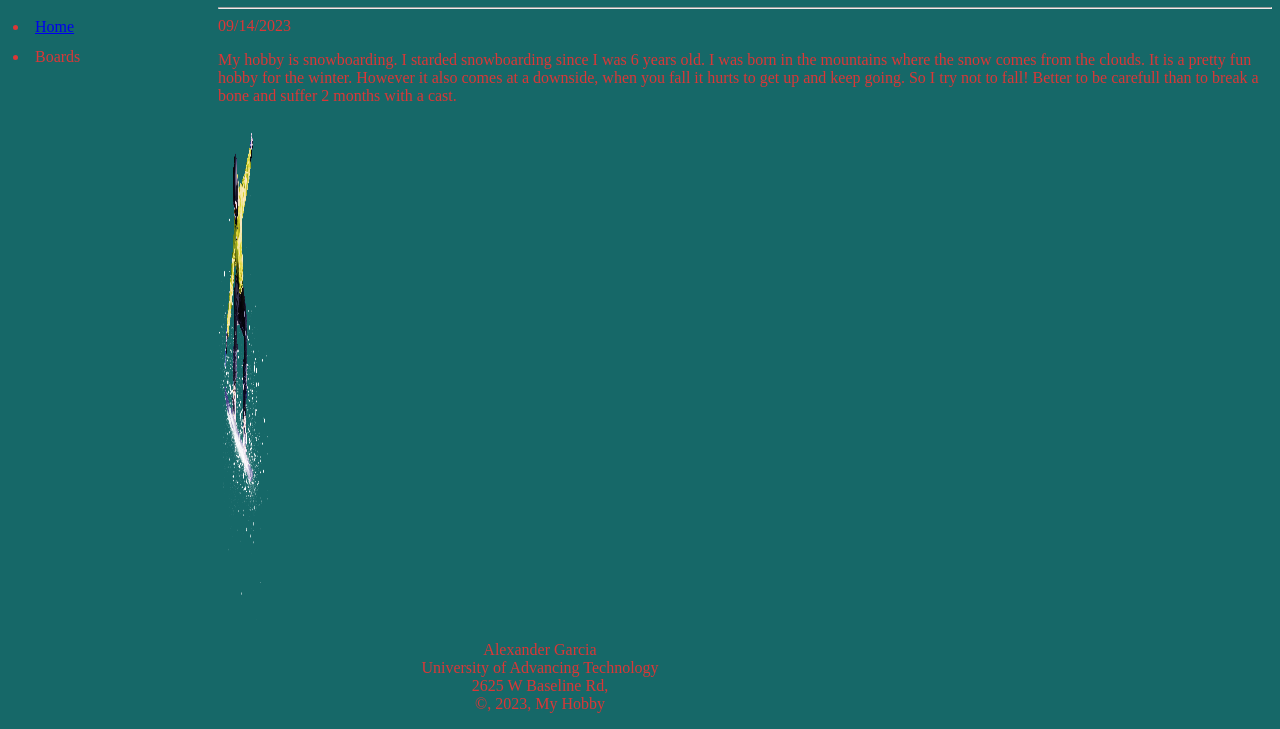
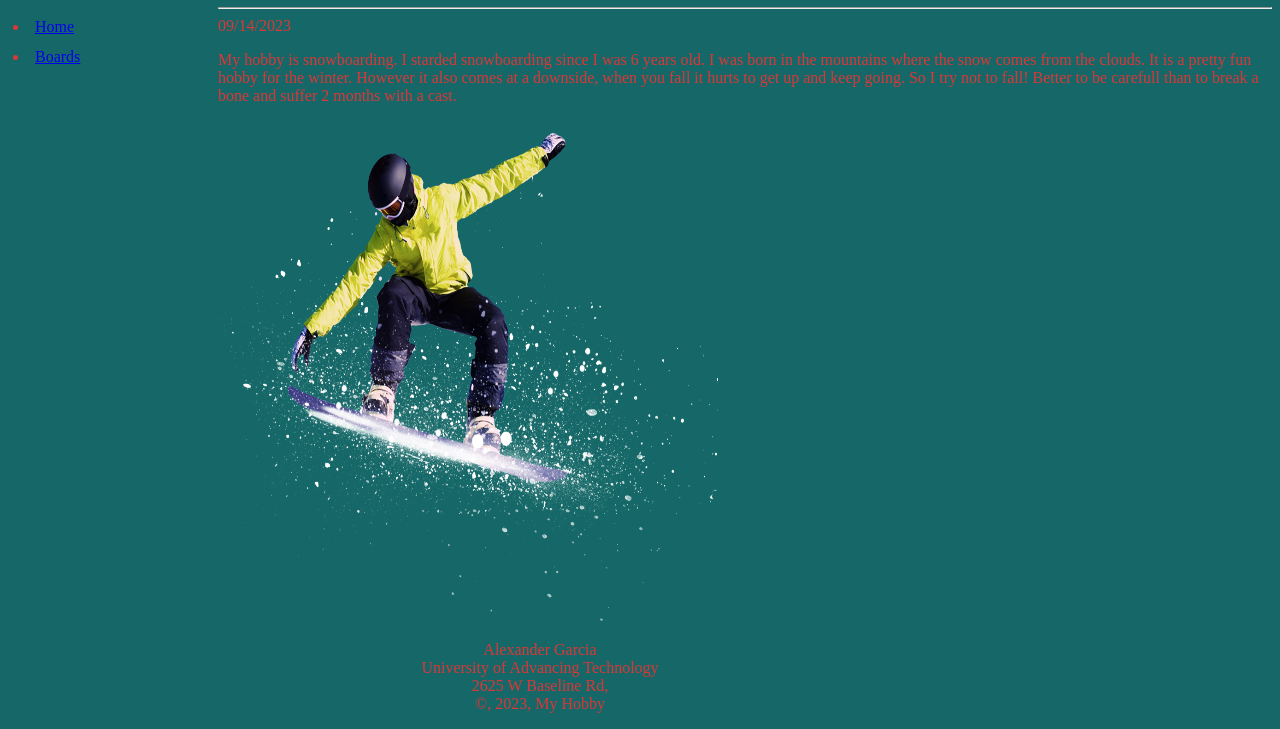
Before and after one commit to AlexanderG40/boards, a plain HTML site: page index.html in a window 1280 px wide. Shown: the part 73-802 px from the top of the page. Drawn offline with Linux system fonts and the light colour scheme.

Commit message:
Update index.html to fix the errors

```diff
--- a/index.html
+++ b/index.html
@@ -18,7 +18,7 @@
     <!--Add a nav bar -->
     <nav>
         <li> <a href="./index.html">Home</a></li>
-        <li> <a zhref="./boards.html">Boards</a></li>
+        <li> <a href="./boards.html">Boards</a></li>
     </nav>
     <hr>09/14/2023</hr>
     <!--started talking about hobby-->
@@ -28,7 +28,7 @@
     </p>
     <!--add another section for my video game news.-->
     <memeImage>
-    <img src= sb.png alt= "This is a snowboard athlete" width="50"height="500">
+    <img src= sb.png alt= "This is a snowboard athlete" width="500"height="500">
     </memeImage>
     <footer>
         <p>
```
